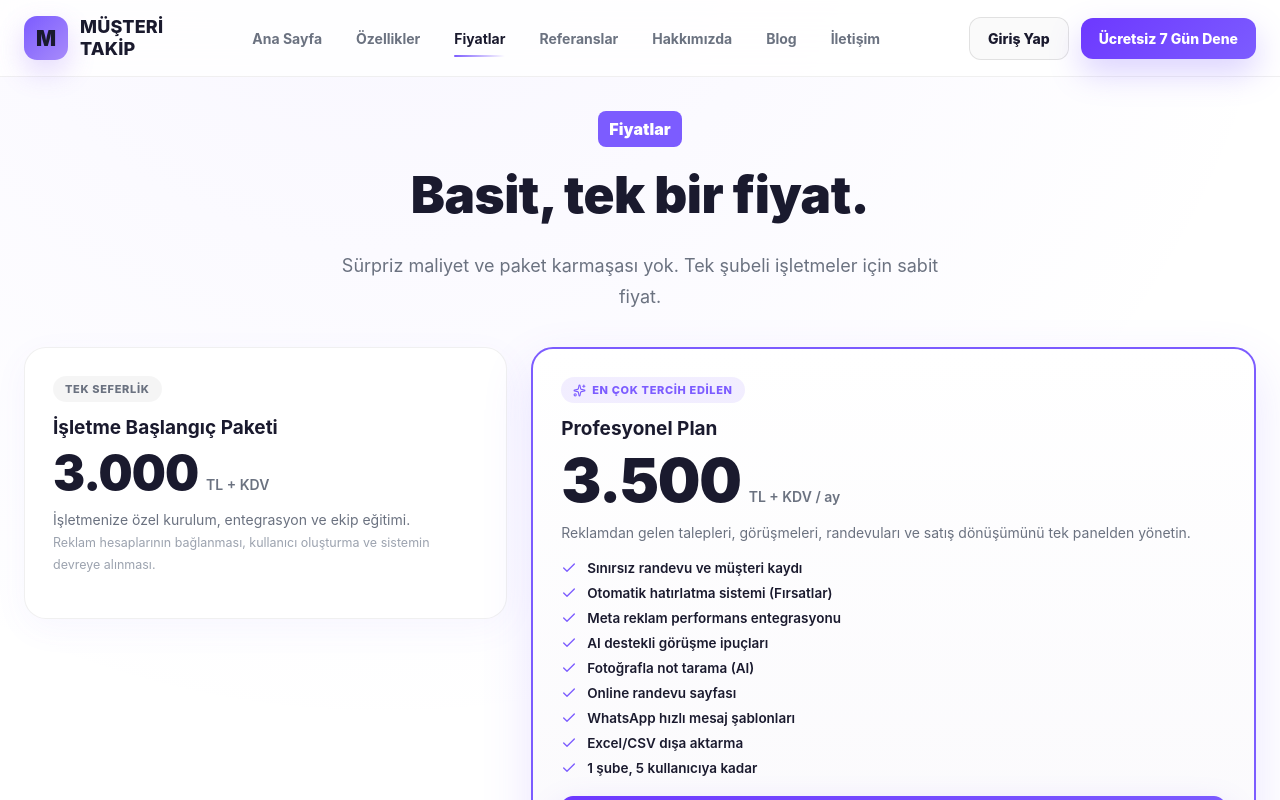
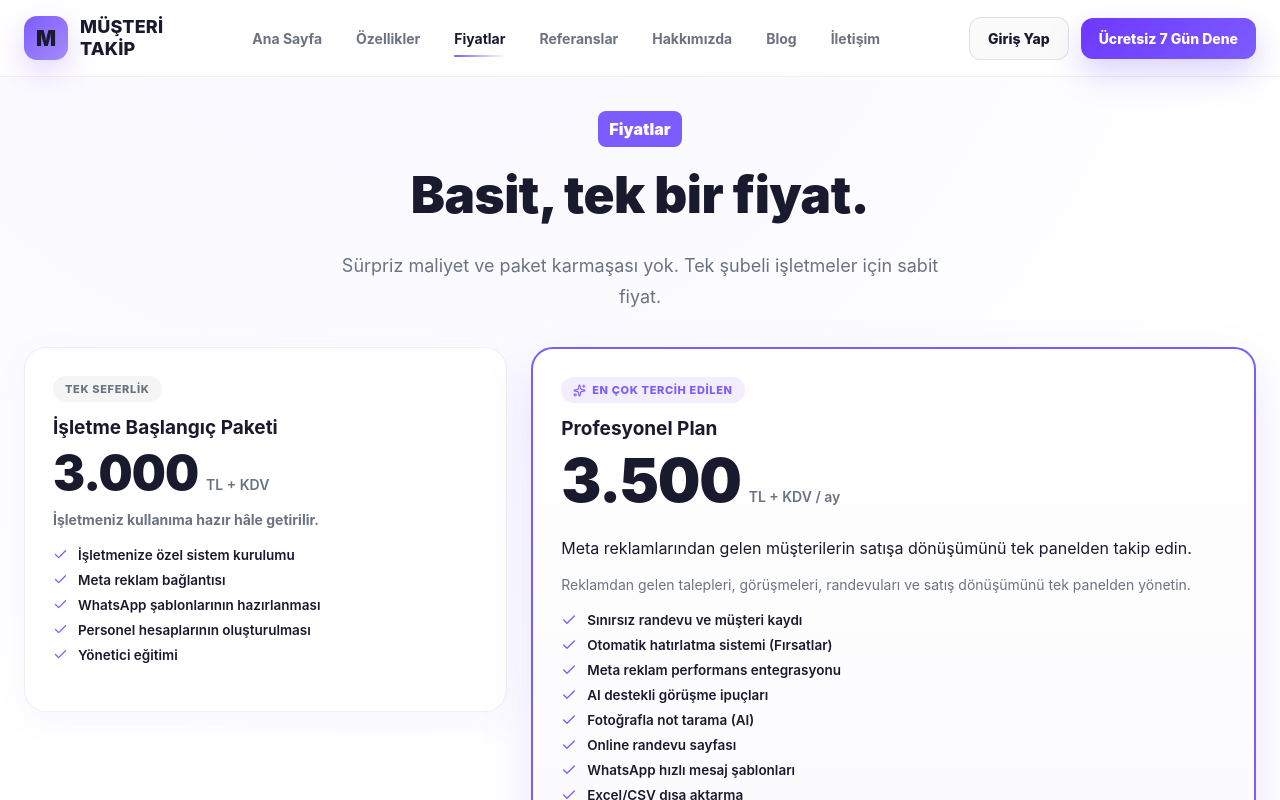
Before and after one commit to kubilaydijital/musteritakip, a React (Vite) app: page /fiyatlar in a window 1280 px wide. Shown: the top 800 px of the page. Built offline with nearby package versions, Linux system fonts and the light colour scheme.

Commit message:
Update Fiyatlar.jsx

```diff
--- a/src/pages/Fiyatlar.jsx
+++ b/src/pages/Fiyatlar.jsx
@@ -12,6 +12,14 @@ const INCLUDED = [
   'WhatsApp hızlı mesaj şablonları',
   'Excel/CSV dışa aktarma',
   '1 şube, 5 kullanıcıya kadar',
+]
+
+const SETUP_INCLUDED = [
+  'İşletmenize özel sistem kurulumu',
+  'Meta reklam bağlantısı',
+  'WhatsApp şablonlarının hazırlanması',
+  'Personel hesaplarının oluşturulması',
+  'Yönetici eğitimi',
 ]
 
 const AUDIENCE = ['Güzellik Merkezi', 'Kuaför', 'Klinik', 'Diyetisyen', 'Danışmanlık']
@@ -32,13 +40,19 @@ export default function Fiyatlar() {
             <span className="pricing-badge">Tek Seferlik</span>
             <h3>İşletme Başlangıç Paketi</h3>
             <div className="pricing-amount"><b>3.000</b><span>TL + KDV</span></div>
-            <p className="pricing-desc">İşletmenize özel kurulum, entegrasyon ve ekip eğitimi.<br /><small>Reklam hesaplarının bağlanması, kullanıcı oluşturma ve sistemin devreye alınması.</small></p>
+            <p className="pricing-desc"><b>İşletmeniz kullanıma hazır hâle getirilir.</b></p>
+            <ul className="pricing-list pricing-list-setup">
+              {SETUP_INCLUDED.map(item => (
+                <li key={item}><Check size={15} /> {item}</li>
+              ))}
+            </ul>
           </div>
 
           <div className="pricing-card pricing-card-main">
             <span className="pricing-badge pricing-badge-primary"><Sparkles size={13} /> En Çok Tercih Edilen</span>
             <h3>Profesyonel Plan</h3>
             <div className="pricing-amount pricing-amount-big"><b>3.500</b><span>TL + KDV / ay</span></div>
+            <p className="pricing-diff">Meta reklamlarından gelen müşterilerin satışa dönüşümünü tek panelden takip edin.</p>
             <p className="pricing-desc">Reklamdan gelen talepleri, görüşmeleri, randevuları ve satış dönüşümünü tek panelden yönetin.</p>
             <ul className="pricing-list">
               {INCLUDED.map(item => (
@@ -49,6 +63,7 @@ export default function Fiyatlar() {
               <MessageCircle size={18} /> Ücretsiz Canlı Demo Planla
             </a>
             <p className="pricing-trial-note">İlk 7 gün ücretsiz deneyin. Memnun kalırsanız aboneliğiniz başlar.</p>
+            <p className="pricing-trust-line">Kredi kartı gerekmez • İstediğiniz zaman iptal edebilirsiniz</p>
           </div>
         </section>
 
```
